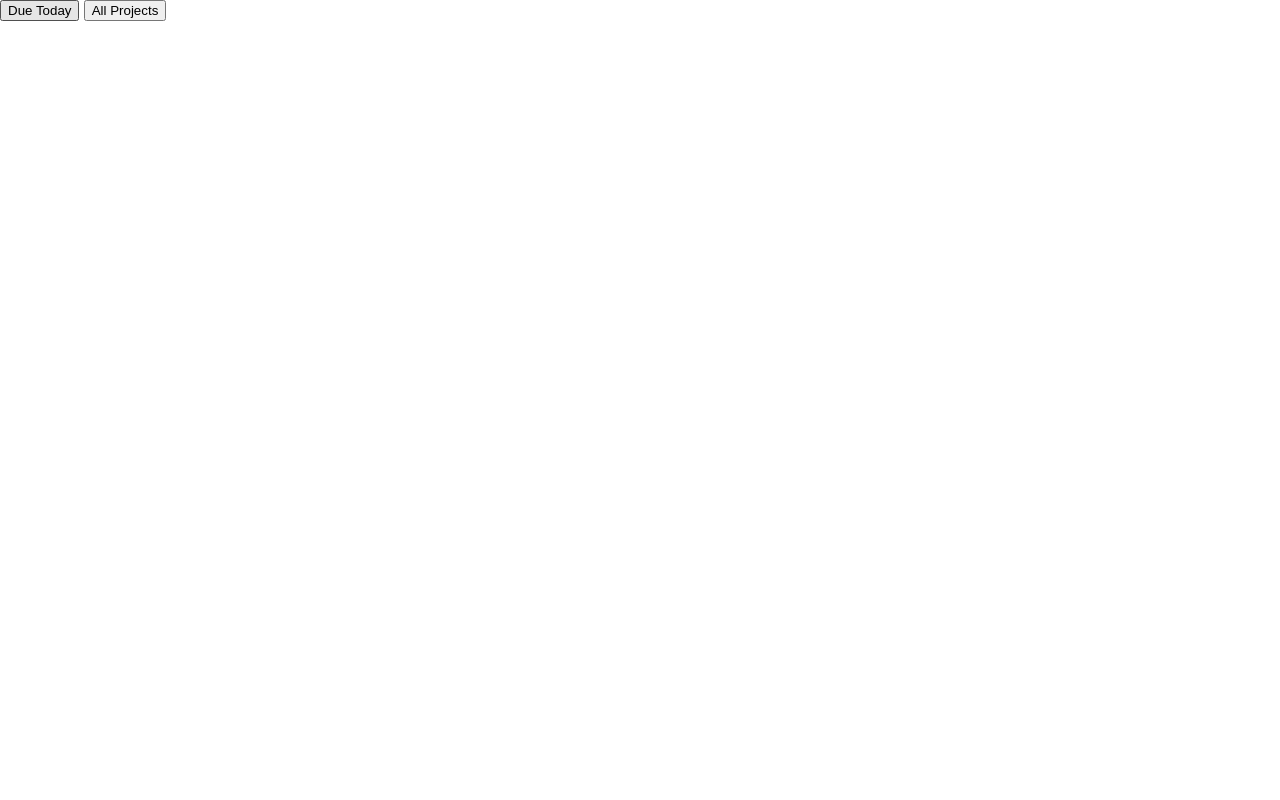
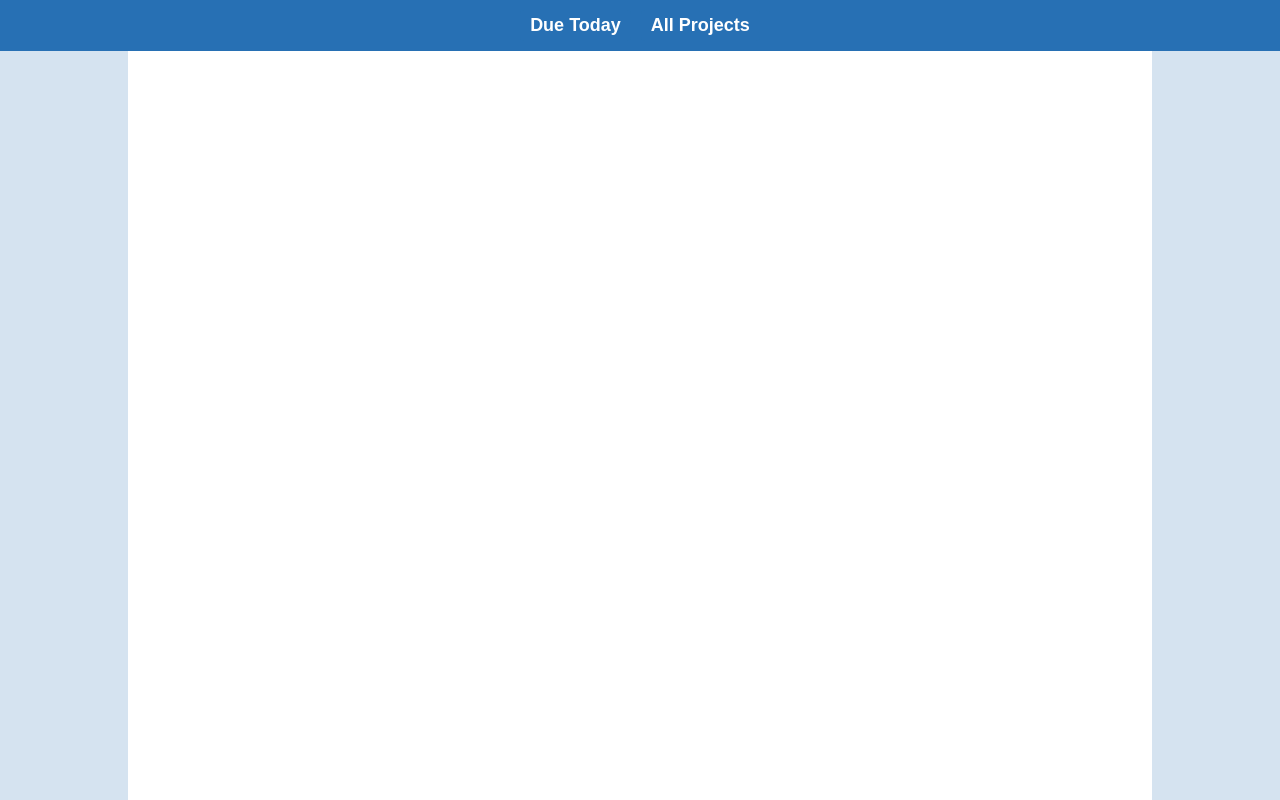
Before and after one commit to IvoCurado/todos-management, a website built with webpack: page src/index.html in a window 1280 px wide. Built offline with nearby package versions, Linux system fonts and the light colour scheme.

Commit message:
feat: Add basic layout and styles

```diff
--- a/src/index.html
+++ b/src/index.html
@@ -6,12 +6,14 @@
     <title>Todo's</title>
   </head>
   <body>
-    <header>
-      <nav>
-        <button id="due-today-button">Due Today</button>
-        <button id="all-projects-button">All Projects</button>
-      </nav>
-    </header>
-    <div id="content"></div>
+    <nav class="nav-bar">
+      <button class="primary-button" id="due-today-button">Due Today</button>
+      <button class="primary-button" id="all-projects-button">
+        All Projects
+      </button>
+    </nav>
+    <div id="content-wrapper">
+      <div id="content"></div>
+    </div>
   </body>
 </html>
--- a/src/styles.css
+++ b/src/styles.css
@@ -141,11 +141,63 @@ html {
 
 /** Reset until here **/
 
+body {
+  background-color: var(--main-color-shadow);
+  display: flex;
+  flex-direction: column;
+  min-height: 100%;
+  max-height: 100vh;
+}
+
 :root {
   --main-color: #2770b4;
   --main-color-dark: #24619b;
   --main-color-light: #2f7fca;
+  --main-color-shadow: rgba(47, 116, 182, 0.2);
   --high-priority-color: #b43939;
   --mid-priority-color: #c59f4e;
   --low-priority-color: #4ea790;
 }
+
+button {
+  border: none;
+  border-radius: 4px;
+  padding: 5px 10px;
+  &:hover {
+    cursor: pointer;
+  }
+}
+
+.primary-button {
+  color: white;
+  font-weight: bold;
+  font-size: 18px;
+  background-color: var(--main-color);
+  &:hover {
+    background-color: var(--main-color-light);
+  }
+  &:active {
+    background-color: var(--main-color-dark);
+  }
+}
+
+.nav-bar {
+  background-color: var(--main-color);
+  padding: 10px;
+  display: flex;
+  justify-content: center;
+  gap: 10px;
+}
+
+#content-wrapper {
+  flex: 1;
+  display: flex;
+  justify-content: center;
+}
+
+#content {
+  flex: 1;
+  min-width: 400px;
+  max-width: 80%;
+  background-color: white;
+}
```
